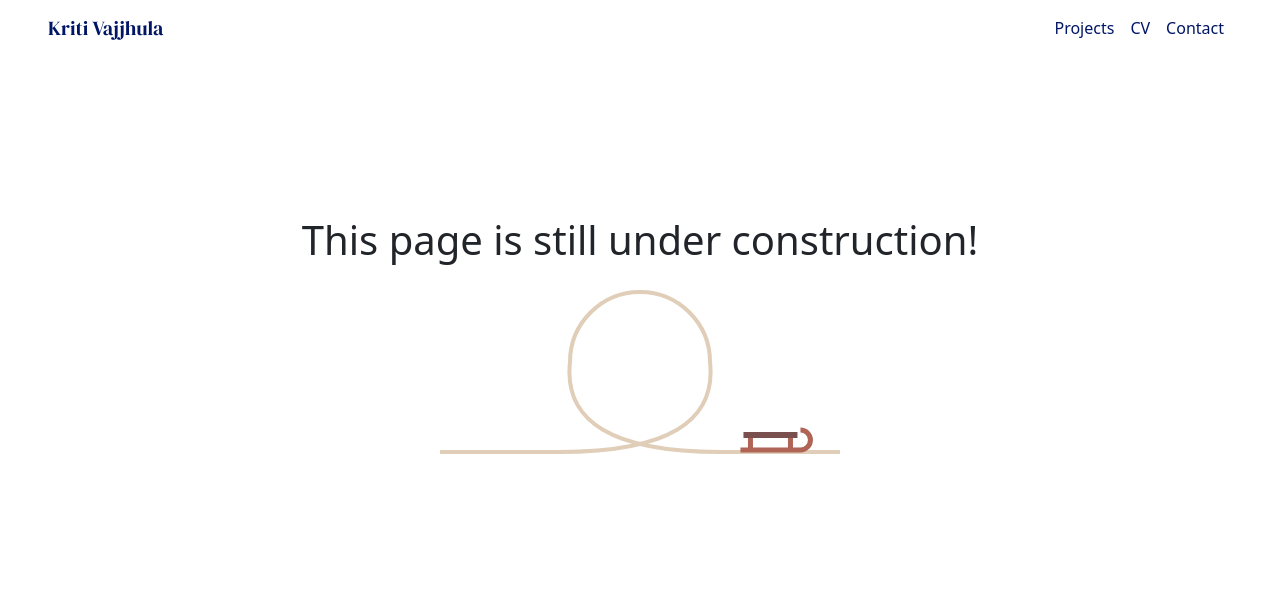
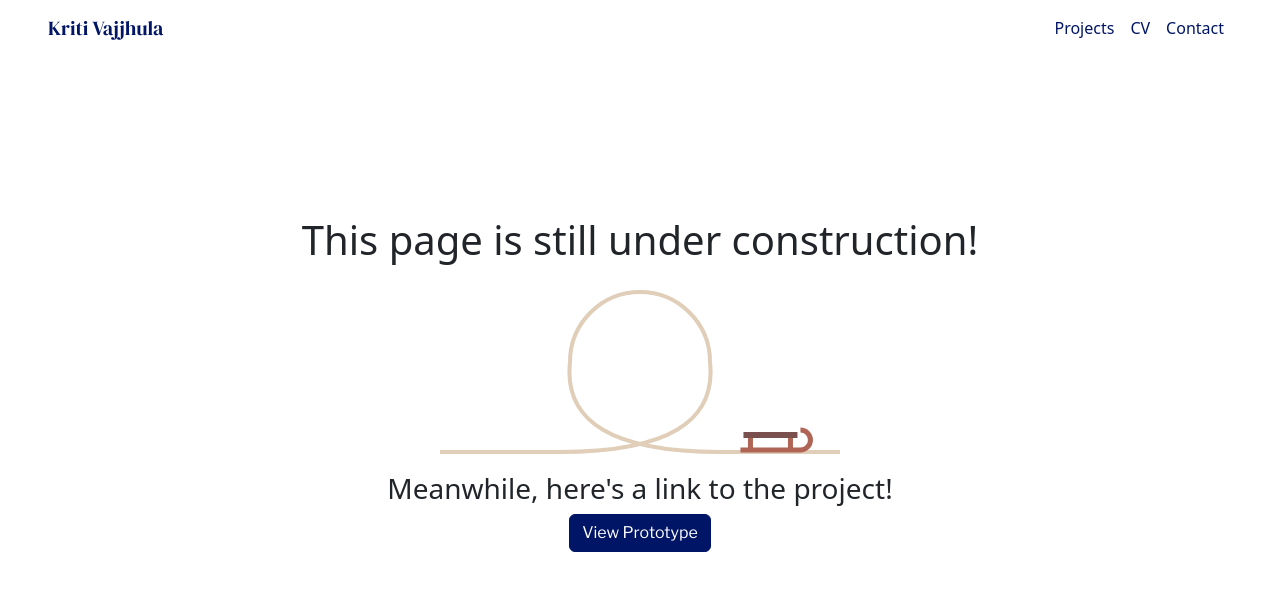
Before and after one commit to kvajjhula/kriti_portfolio, a React (Create React App) app: page /PlantParenthood in a window 1280 px wide. Shown: the top 590 px of the page. Built offline with nearby package versions, Linux system fonts and the light colour scheme.

Commit message:
add project links to under construction pages

```diff
--- a/src/components/Guppy.js
+++ b/src/components/Guppy.js
@@ -1,9 +1,10 @@
+import { MDBBtn } from 'mdb-react-ui-kit';
 import React from 'react';
 
 export function GuppyProject(props) {
     return (
         <div className='construction'>
-        <h1>This page is still under construction!</h1>
+            <h1>This page is still under construction!</h1>
 
             <svg width="400" height="200" viewBox="-200 -100 400 200" fill="none">
                 <path
@@ -28,6 +29,11 @@ export function GuppyProject(props) {
                 </g>
             </svg>
 
+            <h3>Meanwhile, here's a link to the project!</h3>
+            <MDBBtn color="primary" className="mx-auto" href="https://www.figma.com/proto/Sx90FgoTwxrzlKsydMZkBP/INFO-Final-Prototype-(Copy)?node-id=1%3A2&starting-point-node-id=350%3A479">
+                View Prototype
+            </MDBBtn>
+
         </div>
     )
 }
--- a/src/components/PlantParenthood.js
+++ b/src/components/PlantParenthood.js
@@ -1,4 +1,5 @@
 import React from 'react';
+import { MDBBtn } from 'mdb-react-ui-kit';
 
 export function PlantParenthood(props) {
     return (
@@ -28,6 +29,11 @@ export function PlantParenthood(props) {
             </g>
         </svg>
 
+        <h3>Meanwhile, here's a link to the project!</h3>
+            <MDBBtn color="primary" className="mx-auto" href="https://plant-parenthood-b1597.web.app/">
+                View Prototype
+            </MDBBtn>
+
     </div>
     )
 }
--- a/src/components/VRMap.js
+++ b/src/components/VRMap.js
@@ -28,6 +28,11 @@ export function VRMap(props) {
             </g>
         </svg>
 
+        <h3>Meanwhile, here's a link to the project!</h3>
+            <MDBBtn color="primary" className="mx-auto" href="https://www.foundry10.org/vr-learning-map">
+                View Prototype
+            </MDBBtn>
+
     </div>
     )
 }
```
